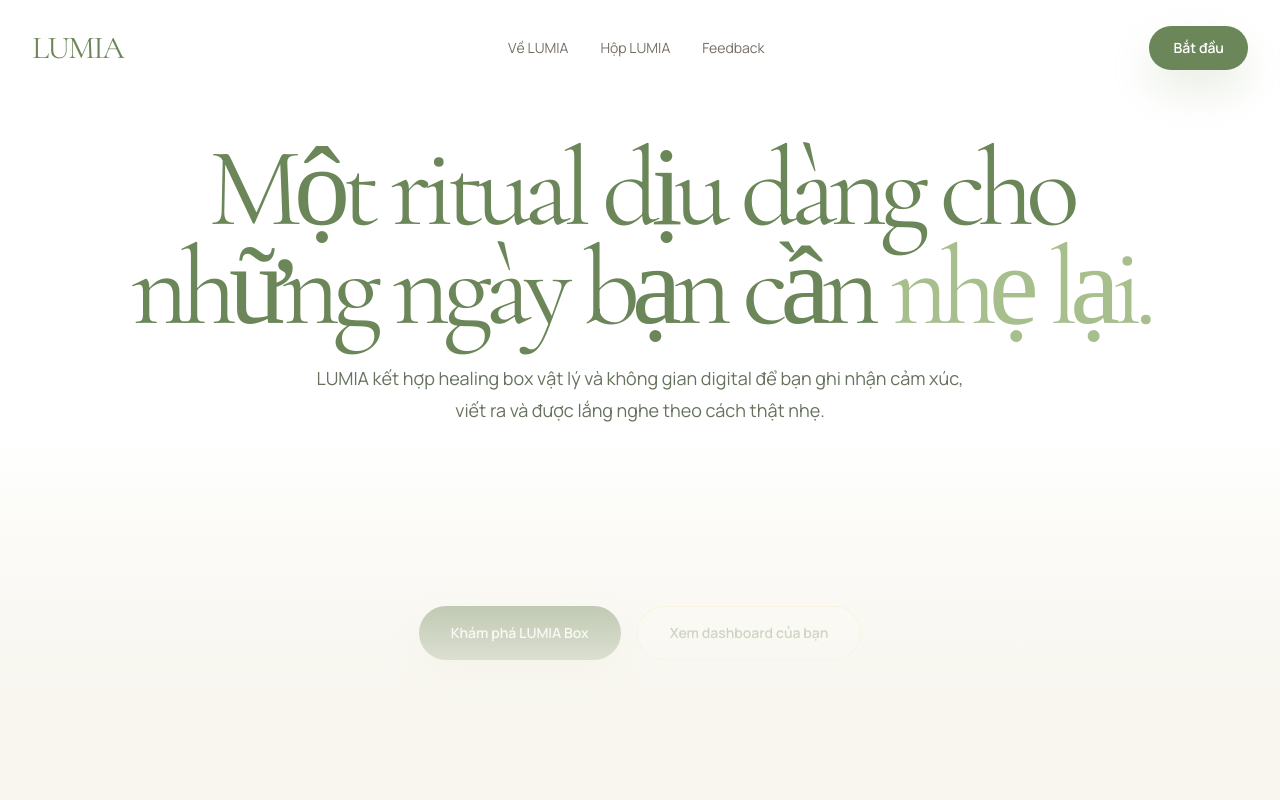
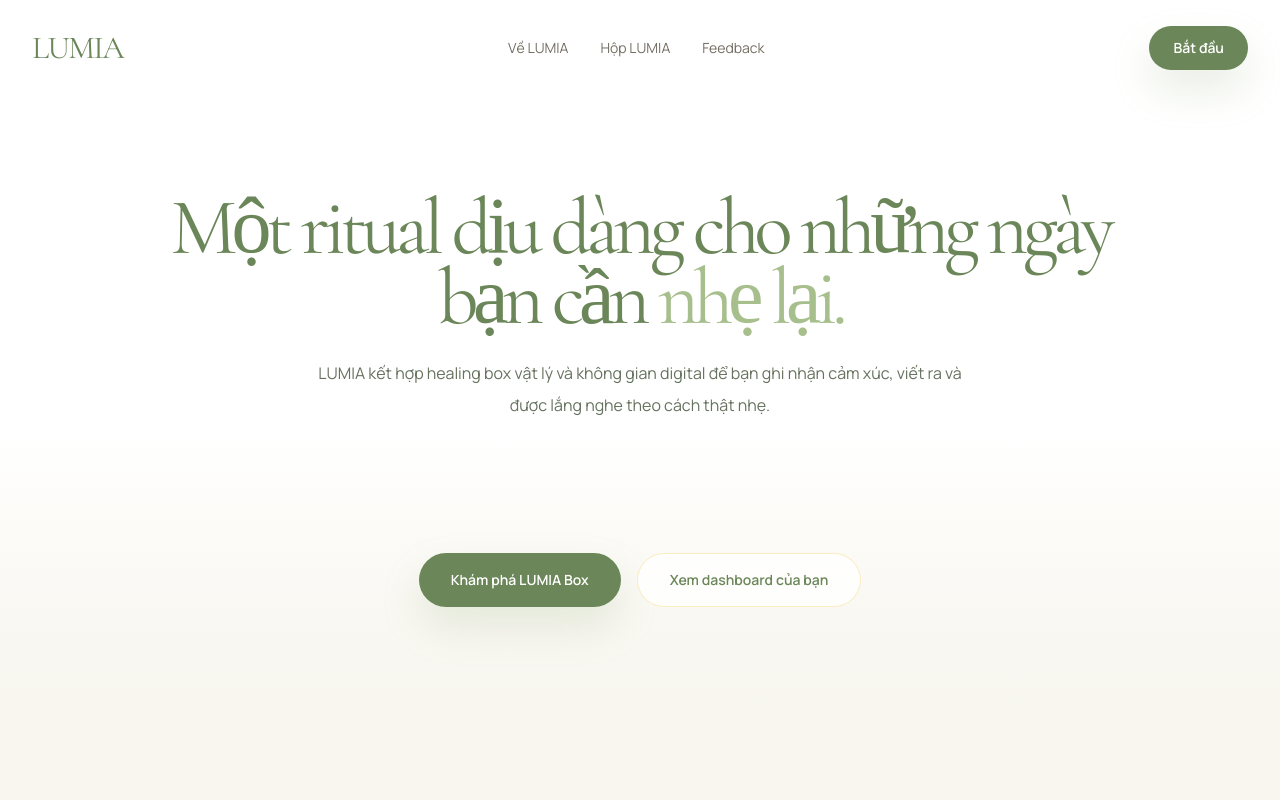
Before and after one commit to LinhPhuong14/LUMIA, a Next.js app: page / in a window 1280 px wide. Shown: the top 800 px of the page. Built offline with nearby package versions, Linux system fonts and the light colour scheme.

Commit message:
fix: hero section

```diff
--- a/src/components/marketing/cinematic-hero.tsx
+++ b/src/components/marketing/cinematic-hero.tsx
@@ -187,42 +187,6 @@ function SectionHeading({
   );
 }
 
-function PlaceholderPanel({
-  title,
-  copy,
-  compact = false,
-}: {
-  title: string;
-  copy: string;
-  compact?: boolean;
-}) {
-  return (
-    <div
-      className={`liquid-panel relative overflow-hidden ${
-        compact ? "min-h-[17rem]" : "min-h-[24rem]"
-      } p-5`}
-    >
-      <div className="absolute inset-x-10 top-4 h-16 rounded-full bg-white/55 blur-3xl" />
-      <div className="absolute left-6 top-8 h-24 w-24 rounded-full bg-champagne/50 blur-2xl" />
-      <div className="absolute bottom-6 right-6 h-28 w-28 rounded-full bg-matcha-soft/80 blur-3xl" />
-
-      <div className="relative flex h-full flex-col justify-between rounded-[28px] border border-white/70 bg-white/38 p-6">
-        <div>
-          <div className="text-xs uppercase tracking-[0.24em] text-muted">
-            Chờ hình ảnh thật
-          </div>
-
-          <div className="mt-3 font-serif text-3xl leading-tight text-matcha-deep">
-            {title}
-          </div>
-        </div>
-
-        <p className="max-w-sm text-sm leading-6 text-muted">{copy}</p>
-      </div>
-    </div>
-  );
-}
-
 function HeroVideoBackground() {
   const videoRef = useRef<HTMLVideoElement>(null);
   const rafRef = useRef<number | null>(null);
@@ -391,14 +355,14 @@ export function CinematicHero() {
           </div>
         </nav>
 
-        <div className="relative z-20 mx-auto flex min-h-screen max-w-6xl flex-col items-center justify-center px-6  text-center">
-          <motion.div {...fadeUp()} className="mx-auto max-w-6xl">
-            <h1 className="font-serif text-[4.2rem] leading-[0.88] tracking-[-0.07em] text-matcha-deep md:text-[6rem]  xl:text-[7rem]">
+        <div className="relative z-50 mx-auto flex min-h-screen max-w-6xl flex-col items-center justify-center px-6  text-center">
+          <motion.div {...fadeUp()} className="mx-auto max-w-5xl">
+            <h1 className="font-serif text-[3.2rem] leading-[0.88] tracking-[-0.07em] text-matcha-deep md:text-[4.5rem]  xl:text-[5rem]">
               Một ritual dịu dàng cho những ngày bạn cần{" "}
               <span className="text-[#a7bf8c]">nhẹ lại.</span>
             </h1>
 
-            <p className="mx-auto mt-6 max-w-2xl text-lg leading-8 pb-[18vh] text-[#66725e]">
+            <p className="mx-auto mt-6 max-w-2xl text-md leading-8 pb-[12vh] text-[#66725e]">
               LUMIA kết hợp healing box vật lý và không gian digital để bạn ghi
               nhận cảm xúc, viết ra và được lắng nghe theo cách thật nhẹ.
             </p>
```
